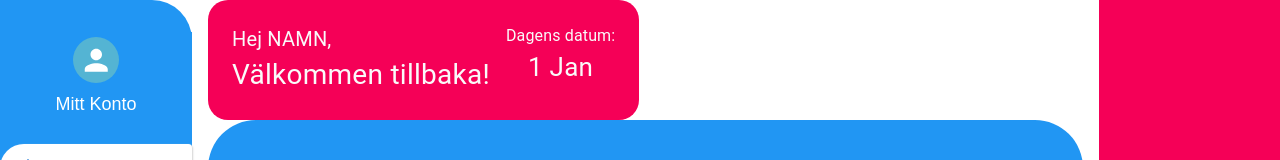
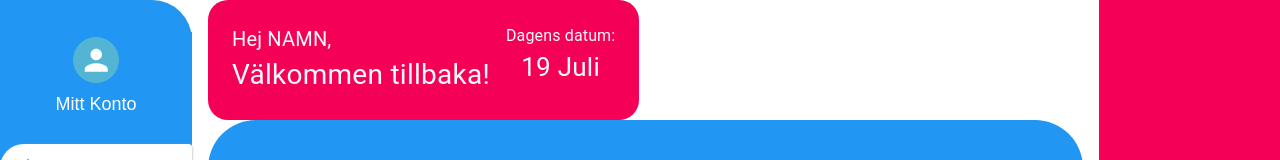
Before and after one commit to A-ForssmanP/InteractWithSchool, a React (Vite) app in the folder frontend/: page / in a window 1280 px wide. Shown: the top 160 px of the page. Built offline with nearby package versions, Linux system fonts and the light colour scheme; the HTML template or start-up script is replaced by a standard one.

Commit message:
add current date to dashboard

```diff
--- a/frontend/src/pages/dashBoard/DashBoard.jsx
+++ b/frontend/src/pages/dashBoard/DashBoard.jsx
@@ -2,6 +2,8 @@ import { Box, Typography, Paper, Grid, useTheme } from "@mui/material";
 import ReadOnlyDatePicker from "../../components/readOnlyDatePicker/ReadOnlyDatePicker";
 import ChartYearProg from "../../components/chartYearProg/ChartYearProg";
 import DashBoardNotes from "../../components/dashBoardNotes/DashBoardNotes";
+import { useState } from "react";
+import { dayCalendarClasses } from "@mui/x-date-pickers/DateCalendar/dayCalendarClasses";
 /* content:
 welcome message
 show day and time
@@ -13,12 +15,28 @@ Klass lista med färäldrar
 */
 
 function DashBoard() {
+  const [date, setDate] = useState(new Date());
   const theme = useTheme();
+
   const mainContent = [
     <ChartYearProg />,
     <DashBoardNotes />,
     <ReadOnlyDatePicker />,
     null,
+  ];
+  const months = [
+    "Jan",
+    "Feb",
+    "Mars",
+    "April",
+    "Maj",
+    "Juni",
+    "Juli",
+    "Aug",
+    "Sep",
+    "Okt",
+    "Nov",
+    "Dec",
   ];
 
   return (
@@ -61,7 +79,9 @@ function DashBoard() {
               alignItems={"center"}
             >
               <Typography fontSize={16}>Dagens datum:</Typography>
-              <Typography fontSize={26}>1 Jan</Typography>
+              <Typography fontSize={26}>{`${date.getDate()} ${
+                months[date.getMonth()]
+              }`}</Typography>
             </Box>
           </Box>
         </Box>
```
